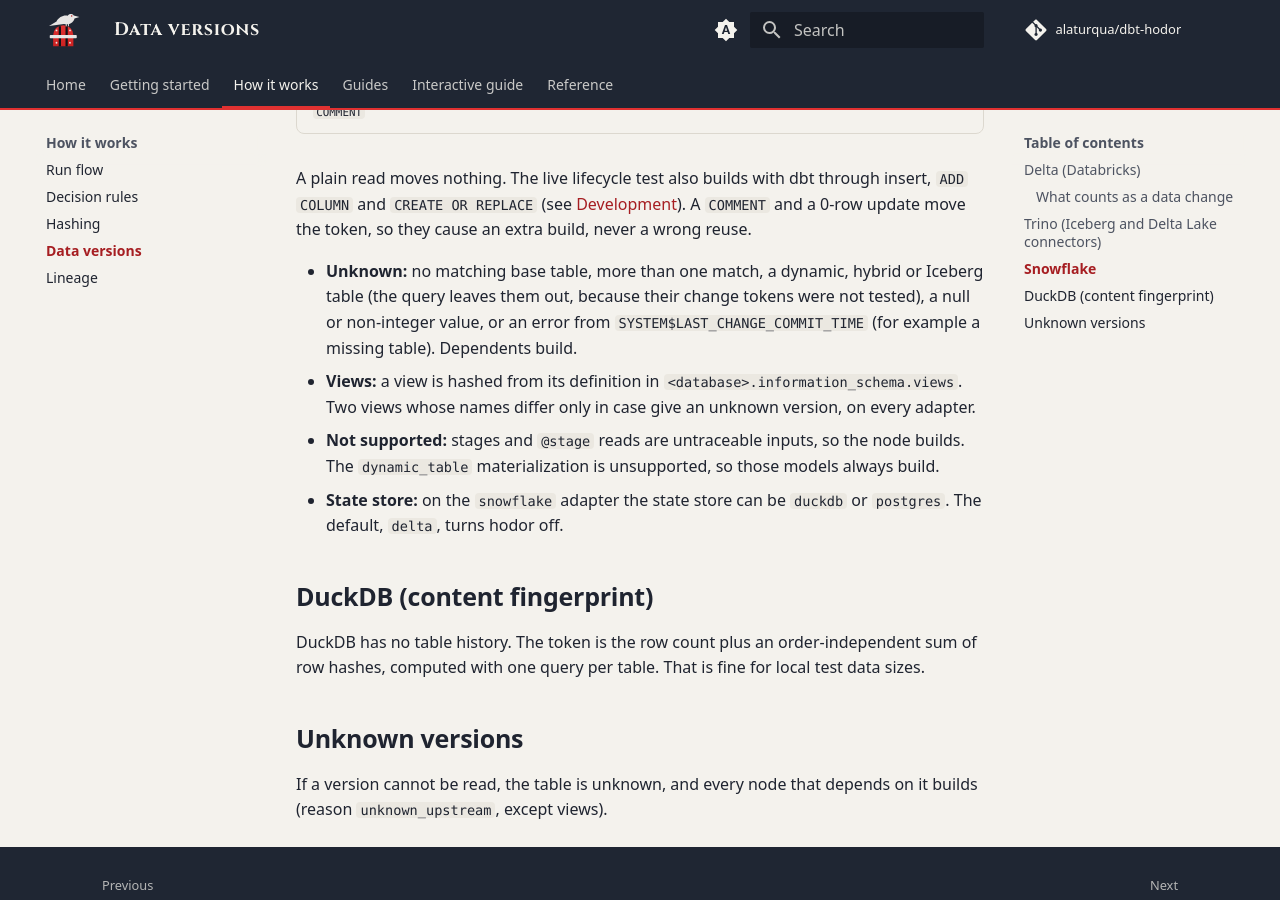
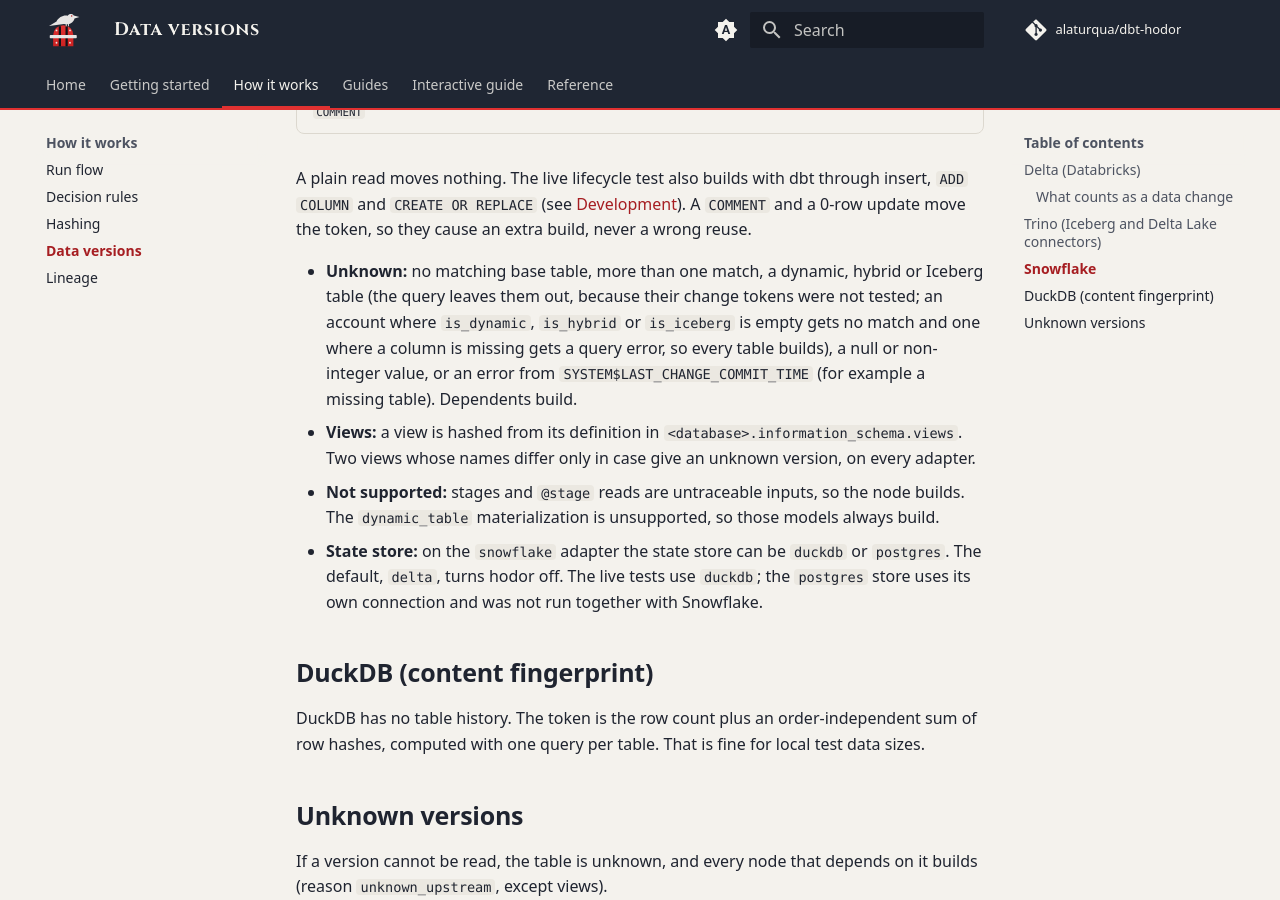
Before and after one commit to alaturqua/dbt-hodor, an MkDocs documentation site: the page built from docs/how-it-works/data-versions.md, in a window 1280 px wide and 900 px high, scrolled down 2585 px. Built offline with MkDocs 1.6.1 and Material for MkDocs 9.7.7, drawn with Linux system fonts in a browser that asks for light colours; comment, search, counter and statistics services are not loaded.

Commit message:
fix: snowflake follow-ups from the second review (#15)
Follow-ups from a second review of #14. No change to which nodes reuse
or build.

- `_definition` raises `LookupError` for an ambiguous or unreadable view
definition; both still end in an unknown version.
- Tests: the ambiguous-view case runs for every provider, and
`provider_class_for` covers snowflake with the postgres store.
- Docs: snowflake added to the adapter and dialect lists (run flow,
hashing, home page, interactive guide). The data-versions page says what
happens when the `is_*` columns are empty or missing, and that the
postgres store was not run together with Snowflake.

Checks: `uv run pytest` (387 passed, 5 skipped), `ruff check`, `mkdocs
build --strict`.

---------

Co-authored-by: Isa Inalcik <alaturqua@users.noreply.github.com>

```diff
--- a/docs/guide/index.html
+++ b/docs/guide/index.html
@@ -1077,7 +1077,7 @@
     { id: 'first', t: 'First node: load state', s: '1 query for records, 1 for the clock', d: 'Before the first node runs, one query loads the latest successful build record of every selected node. One more query reads the warehouse clock. Table metadata is prefetched.', y: 142, h: 52 },
     { id: 'hash', t: 'Hash compiled SQL', s: 'sqlglot, or the fast path', d: 'The compiled SQL is normalized and hashed, so case, quoting, comments and table aliases are not changes. Fast path: if the SQL text equals the last build, the stored analysis is used and sqlglot does not run.', y: 228, h: 44, loop: true },
     { id: 'cfg', t: 'Compare config', s: 'config hash vs record', d: 'The node config is hashed too. Keys that do not change the data (tags, meta, docs, state, and similar) are left out.', y: 288, h: 44, loop: true },
-    { id: 'up', t: 'Read upstream versions', s: 'data version per upstream table', d: 'Each upstream table gets a data version: from Delta history on Databricks, from the $history table on Trino (Iceberg and Delta Lake connectors), from a content fingerprint on DuckDB. Results are cached for the run.', y: 348, h: 44, loop: true },
+    { id: 'up', t: 'Read upstream versions', s: 'data version per upstream table', d: 'Each upstream table gets a data version: from Delta history on Databricks, from the $history table on Trino (Iceberg and Delta Lake connectors), from the last commit time plus the creation and last DDL time on Snowflake, from a content fingerprint on DuckDB. Results are cached for the run.', y: 348, h: 44, loop: true },
     { id: 'decide', t: 'Engine decides', s: 'first matching rule wins', d: 'A pure function takes the node facts, the latest record and the upstream versions. It returns REUSE or BUILD with a reason code (tab 5).', y: 408, h: 44, loop: true },
     { id: 'reuse', t: 'REUSE', s: 'skip the build', d: 'The node returns a Reused result and the materialization never runs. Hooks do not run unless execute_hooks_on_any_reuse is true. Children are not skipped.', x: 40, w: 132, y: 482, h: 44, loop: true, cls: 'reu' },
     { id: 'build', t: 'BUILD', s: 'run as plain dbt', d: 'The original dbt code runs. Then hodor reads the new data version of the table and updates the run cache, so downstream nodes see it. In shadow mode every node ends here.', x: 188, w: 132, y: 482, h: 44, loop: true, cls: 'bld' },
--- a/docs/how-it-works/data-versions.md
+++ b/docs/how-it-works/data-versions.md
@@ -52,10 +52,10 @@
 
 A plain read moves nothing. The live lifecycle test also builds with dbt through insert, `ADD COLUMN` and `CREATE OR REPLACE` (see [Development](../development.md)). A `COMMENT` and a 0-row update move the token, so they cause an extra build, never a wrong reuse.
 
-- **Unknown:** no matching base table, more than one match, a dynamic, hybrid or Iceberg table (the query leaves them out, because their change tokens were not tested), a null or non-integer value, or an error from `SYSTEM$LAST_CHANGE_COMMIT_TIME` (for example a missing table). Dependents build.
+- **Unknown:** no matching base table, more than one match, a dynamic, hybrid or Iceberg table (the query leaves them out, because their change tokens were not tested; an account where `is_dynamic`, `is_hybrid` or `is_iceberg` is empty gets no match and one where a column is missing gets a query error, so every table builds), a null or non-integer value, or an error from `SYSTEM$LAST_CHANGE_COMMIT_TIME` (for example a missing table). Dependents build.
 - **Views:** a view is hashed from its definition in `<database>.information_schema.views`. Two views whose names differ only in case give an unknown version, on every adapter.
 - **Not supported:** stages and `@stage` reads are untraceable inputs, so the node builds. The `dynamic_table` materialization is unsupported, so those models always build.
-- **State store:** on the `snowflake` adapter the state store can be `duckdb` or `postgres`. The default, `delta`, turns hodor off.
+- **State store:** on the `snowflake` adapter the state store can be `duckdb` or `postgres`. The default, `delta`, turns hodor off. The live tests use `duckdb`; the `postgres` store uses its own connection and was not run together with Snowflake.
 
 ## DuckDB (content fingerprint)
 
```
Also changed, not shown: docs/how-it-works/hashing.md (+1 -1 lines), docs/how-it-works/run-flow.md (+1 -1 lines), docs/index.md (+1 -1 lines), 3 other files.
